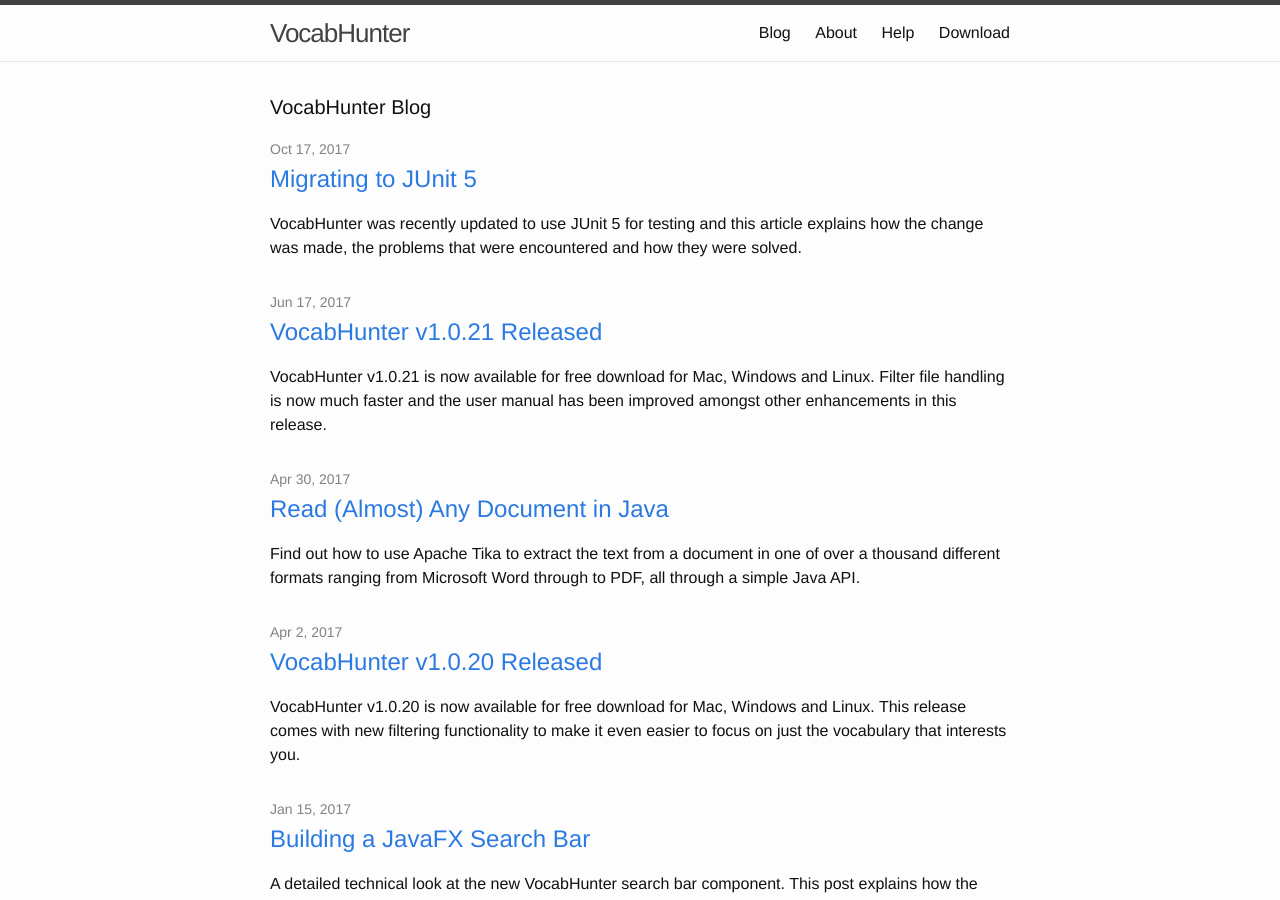
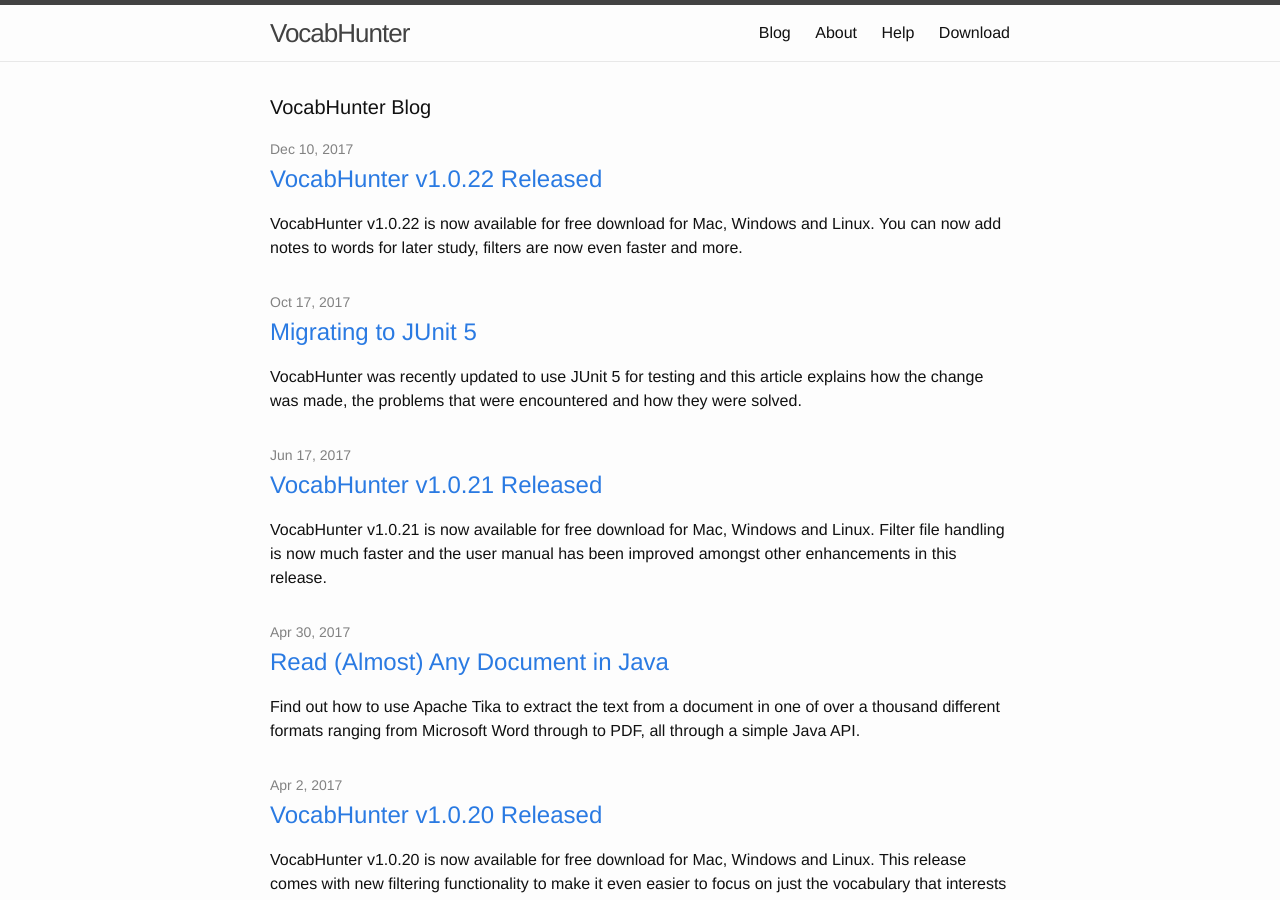
Before and after one commit to VocabHunter/vocabhunter.github.io, a Jekyll site: the page built from blog.html, in a window 1280 px wide and 900 px high. Built offline with Jekyll 4.4.1, drawn with Linux system fonts in a browser that asks for light colours; some of the changed lines change nothing that is shown.

```diff
--- a/_config.yml
+++ b/_config.yml
@@ -22,4 +22,4 @@
     display_name: Adam Carroll
     web: https://github.com/AdamCarroll
 
-release_version: 1.0.21
+release_version: 1.0.22
--- /dev/null
+++ b/_posts/2017-12-10-vocabhunter-v1.0.22-released.md
@@ -0,0 +1,66 @@
+---
+layout: post
+title:  "VocabHunter v1.0.22 Released"
+date:   2017-12-10
+image: /assets/VocabHunter-Release-v1.0.22.png
+author: Adam
+description: VocabHunter v1.0.22 is now available for free download for Mac, Windows and Linux
+excerpt: VocabHunter v1.0.22 is now available for free download for Mac, Windows and Linux.  You can now add notes to words for later study, filters are now even faster and more.
+---
+# New Release
+![VocabHunter v1.0.22](/assets/VocabHunter-Release-v1.0.22.png){: .center-image }
+
+VocabHunter is an Open Source tool designed to help you to learn a foreign language.  v1.0.22 of VocabHunter is available now.  Get your free copy from the [download](/download) page.
+
+The main changes in this release are:
+
+* The performance of word filters was improved.  If you are using multiple filter files you should find that the system starts up much more quickly and that the speed of filtering is generally improved.
+* Following a feature request from a user, a new facility to add notes to words was added.  Each word now has a speech bubble icon to activate this functionality.  Press the "n" key or click the icon to add a note to a word.  These notes are saved with the VocabHunter session to make it easier to study the new vocabulary that you have found in a document.  Here you can see the basic flow for adding notes to words:
+
+![VocabHunter Add Note to Word](/assets/VocabHunter-v1.0.22-Add-Word-Note.png){: .center-image }
+
+* The VocabHunter tests were all moved to JUnit 5.  You can read all about how this was done in the article [Migrating to JUnit 5].
+* SonarQube software quality analysis is now run on code committed to to the VocabHunter GitHub repository.  Have a look at the latest results on the [VocabHunter SonarCloud Dashboard].  This change helps to ensure that the VocabHunter codebase remains of high quality.
+* VocabHunter builds now run [SpotBugs] instead of FindBugs.  Again, this helps to maintain the code quality in the system.
+* As usual, a few software libraries used internally by VocabHunter were updated.
+
+VocabHunter v1.0.22 is available now as a free [download](/download).  The software is all Open Source so if you are technically-minded please feel free to [fork the repository on GitHub][GitHub] and experiment.
+
+# Migrating to JUnit 5
+[![Migrating to JUnit 5](/assets/VocabHunter-JUnit-5-Title.png){: .center-image }][Migrating to JUnit 5]
+
+Part of the work on this release included a major upgrade of the tests, moving to the new JUnit 5 framework.  I published the details of this in the article [Migrating to JUnit 5].
+
+# The Road to Java 9
+
+VocabHunter is built to work with Java 8.  Work has started to adapt the system to Java 9.  If you're interested, take a look at the experimental [VocabHunter JDK 9 branch] and the associated [VocabHunter JDK 9 milestone].
+
+{% include share.html %}
+___
+
+# Related Articles
+* [User Interface Testing with TestFX]
+* [Read (Almost) Any Document in Java]
+* [How JavaFX was used to build a desktop application][KingTechBlog2] (King Tech Blog)
+* [Building a JavaFX Search Bar]
+* [Dependency Injection in JavaFX]
+* [VocabHunter – A tool for learners of foreign languages][KingTechBlog1] (King Tech Blog)
+
+[Dependency Injection in JavaFX]:/2016/11/13/JavaFX-Dependency-Injection.html
+[User Interface Testing with TestFX]:/2016/07/27/TestFX.html
+[Building a JavaFX Search Bar]:/2017/01/15/Search-Bar.html
+[Read (Almost) Any Document in Java]:/2017/04/30/Read-Any-Document-Format.html
+[How to Use VocabHunter]:/help
+[Migrating to JUnit 5]:/2017/10/17/migrating-to-junit-5.html
+
+[GitHub]:https://github.com/VocabHunter/VocabHunter
+
+[KingTechBlog1]:https://techblog.king.com/vocabhunter-a-tool-for-learners-of-foreign-languages/
+[KingTechBlog2]:https://techblog.king.com/javafx-used-build-desktop-application/
+
+[VocabHunter SonarCloud Dashboard]:https://sonarcloud.io/dashboard?id=io.github.vocabhunter%3Avocabhunter
+
+[VocabHunter JDK 9 branch]:https://github.com/VocabHunter/VocabHunter/tree/jdk9
+[VocabHunter JDK 9 milestone]:https://github.com/VocabHunter/VocabHunter/milestone/1
+
+[SpotBugs]:https://github.com/spotbugs/spotbugs
```
Also changed, not shown: assets/VocabHunter-Release-v1.0.22.png (added), assets/VocabHunter-v1.0.22-Add-Word-Note.png (added).
